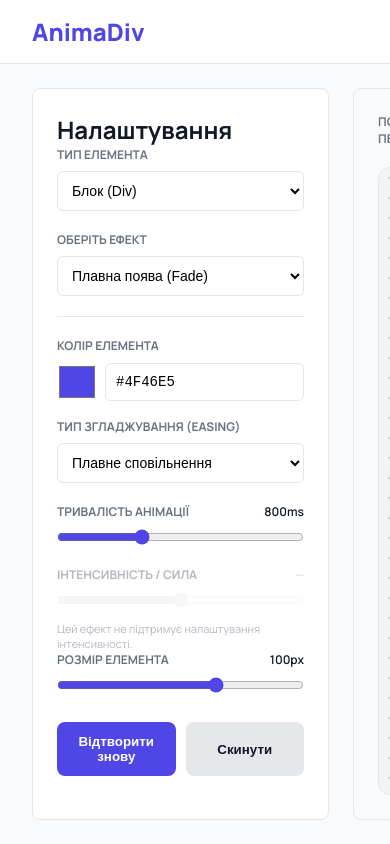
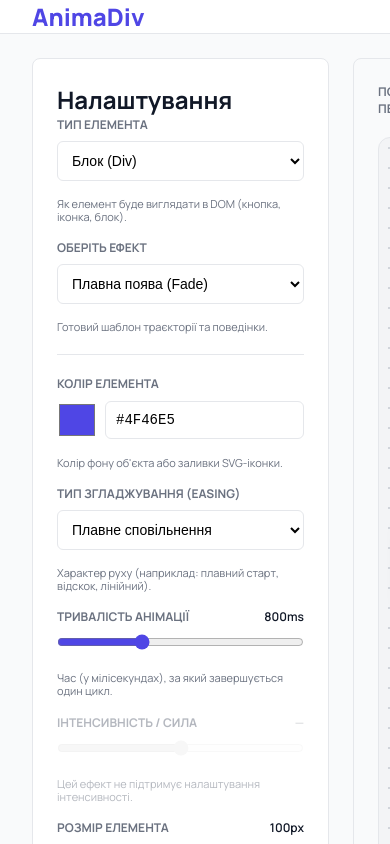
Before and after one commit to ulxxiz8/animadiv-generator, a React (Vite) app: page / in a window 390 px wide. Shown: the top 844 px of the page. Built offline with nearby package versions, Linux system fonts and the light colour scheme.

Commit message:
Завершено полірування (localStorage, підписи до UI, адаптивність)

```diff
--- a/src/App.css
+++ b/src/App.css
@@ -9,3 +9,16 @@
 .column {
   flex: 1; /* РІВНА ШИРИНА */
 }
+/* ТАСКА 3: Адаптивність для мобільних пристроїв */
+@media (max-width: 768px) {
+  .main-container {
+    flex-direction: column !important; /* Робимо блоки один під одним */
+    align-items: center;
+    gap: 20px;
+  }
+
+  .column {
+    width: 100% !important; /* Кожна колонка займає всю ширину екрану */
+    max-width: 100%;
+  }
+}
--- a/src/features/generator/ControlsPanel.jsx
+++ b/src/features/generator/ControlsPanel.jsx
@@ -16,22 +16,34 @@ const ControlsPanel = ({ params, onUpdate, onReset, onReplay }) => {
     ? currentPreset.supportsIntensity
     : false;
 
+  // ТАСКА 1: Єдиний стиль для всіх підказок (щоб код був чистим)
+  const helperStyle = {
+    fontSize: '11px',
+    color: '#6b7280', // muted gray
+    marginTop: '4px',
+    marginBottom: '10px',
+    lineHeight: '1.2',
+  };
+
   return (
     <div className="controls-panel">
       <h2>Налаштування</h2>
 
       {/* Завдання 1: Тип елемента */}
-      <section style={{ marginBottom: '20px' }}>
+      <section style={{ marginBottom: '16px' }}>
         <Select
           label="Тип елемента"
           options={elementTypes}
           value={params.elementType}
           onChange={(val) => onUpdate('elementType', val)}
         />
+        <p style={helperStyle}>
+          Як елемент буде виглядати в DOM (кнопка, іконка, блок).
+        </p>
       </section>
 
       {/* Завдання 2: Ефект анімації */}
-      <section style={{ marginBottom: '20px' }}>
+      <section style={{ marginBottom: '16px' }}>
         <Select
           label="Оберіть ефект"
           options={animationPresets.map((preset) => ({
@@ -41,6 +53,7 @@ const ControlsPanel = ({ params, onUpdate, onReset, onReplay }) => {
           value={params.presetId}
           onChange={(val) => onUpdate('presetId', val)}
         />
+        <p style={helperStyle}>Готовий шаблон траєкторії та поведінки.</p>
       </section>
 
       {/* Лінія-розділювач */}
@@ -53,23 +66,30 @@ const ControlsPanel = ({ params, onUpdate, onReset, onReplay }) => {
       />
 
       {/* Завдання 3: Вибір кольору */}
+      <section style={{ marginBottom: '16px' }}>
         <ColorPicker
           label="Колір елемента"
           value={params.color}
           onChange={(val) => onUpdate('color', val)}
         />
+        <p style={helperStyle}>Колір фону об'єкта або заливки SVG-іконки.</p>
+      </section>
 
       {/* Завдання 6: Easing */}
-      <section style={{ marginTop: '16px', marginBottom: '20px' }}>
+      <section style={{ marginTop: '16px', marginBottom: '16px' }}>
         <Select
           label="Тип згладжування (Easing)"
           options={easingOptions}
           value={params.easing}
           onChange={(val) => onUpdate('easing', val)}
         />
+        <p style={helperStyle}>
+          Характер руху (наприклад: плавний старт, відскок, лінійний).
+        </p>
       </section>
 
       {/* Завдання 5: Тривалість */}
+      <section style={{ marginBottom: '16px' }}>
         <RangeSlider
           label="Тривалість анімації"
           min={200}
@@ -79,10 +99,14 @@ const ControlsPanel = ({ params, onUpdate, onReset, onReplay }) => {
           unit="ms"
           onChange={(val) => onUpdate('duration', val)}
         />
+        <p style={helperStyle}>
+          Час (у мілісекундах), за який завершується один цикл.
+        </p>
+      </section>
 
       {/* Завдання 7: Інтенсивність */}
       <section
-        style={{ marginTop: '16px', opacity: supportsIntensity ? 1 : 0.5 }}
+        style={{ marginBottom: '16px', opacity: supportsIntensity ? 1 : 0.5 }}
       >
         <RangeSlider
           label="Інтенсивність / Сила"
@@ -94,20 +118,19 @@ const ControlsPanel = ({ params, onUpdate, onReset, onReplay }) => {
           onChange={(val) => onUpdate('intensity', val)}
           disabled={!supportsIntensity}
         />
-        {!supportsIntensity && (
-          <p
-            style={{
-              fontSize: '11px',
-              color: 'var(--text-muted)',
-              marginTop: '-8px',
-            }}
-          >
+        {supportsIntensity ? (
+          <p style={helperStyle}>
+            Глибина або розмах застосованого ефекту трансформації.
+          </p>
+        ) : (
+          <p style={helperStyle}>
             Цей ефект не підтримує налаштування інтенсивності.
           </p>
         )}
       </section>
 
       {/* Завдання 4: Розмір */}
+      <section style={{ marginBottom: '16px' }}>
         <RangeSlider
           label="Розмір елемента"
           min={24}
@@ -117,8 +140,12 @@ const ControlsPanel = ({ params, onUpdate, onReset, onReplay }) => {
           unit="px"
           onChange={(val) => onUpdate('size', val)}
         />
+        <p style={helperStyle}>
+          Базові габарити (ширина та висота) у пікселях.
+        </p>
+      </section>
 
-      {/* Завдання 8 і 9: Кнопки дій (тепер красиво в один рядок) */}
+      {/* Завдання 8 і 9: Кнопки дій */}
       <div style={{ marginTop: '24px', display: 'flex', gap: '10px' }}>
         <Button onClick={onReplay}>Відтворити знову</Button>
         <Button variant="secondary" onClick={onReset}>
--- a/src/features/generator/GeneratorPage.jsx
+++ b/src/features/generator/GeneratorPage.jsx
@@ -1,4 +1,4 @@
-import React, { useMemo, useState } from 'react';
+import React, { useMemo, useState, useEffect } from 'react';
 import ControlsPanel from './ControlsPanel';
 import PreviewArea from './PreviewArea';
 import CodeOutput from './CodeOutput';
@@ -6,41 +6,52 @@ import { initialParams } from '../../data/defaultParams';
 import { generateFullCSS } from '../../utils/generateCss';
 
 const GeneratorPage = () => {
-  const [params, setParams] = useState(initialParams);
+  // ТАСКА: Завантаження параметрів з localStorage при старті
+  const [params, setParams] = useState(() => {
+    const saved = localStorage.getItem('animadiv-params');
+    return saved ? JSON.parse(saved) : initialParams;
+  });
+
   const [refreshKey, setRefreshKey] = useState(0);
 
   const updateParam = (key, value) =>
     setParams((prev) => ({ ...prev, [key]: value }));
-  const resetParams = () => setParams(initialParams);
+  const resetParams = () => {
+    setParams(initialParams);
+    localStorage.removeItem('animadiv-params'); // Очищення при скиданні
+  };
   const handleReplay = () => setRefreshKey((prev) => prev + 1);
 
-  // Таска 6: Обчислення (залишається робочою)
   const fullCss = useMemo(() => generateFullCSS(params), [params]);
 
-  // ТАСКА 4: Автоматичний перезапуск при зміні пресета (ТЕПЕР ВОНО СТОЇТЬ ОКРЕМО)
-  React.useEffect(() => {
+  // ТАСКА: Збереження params у localStorage з Debounce 500мс
+  useEffect(() => {
+    const timer = setTimeout(() => {
+      localStorage.setItem('animadiv-params', JSON.stringify(params));
+      console.log('Saved to localStorage'); // Для тестування
+    }, 500);
+
+    // Очищення таймера, якщо params змінилися швидше ніж за 500мс
+    return () => clearTimeout(timer);
+  }, [params]);
+
+  // Автоматичний перезапуск при зміні пресета
+  useEffect(() => {
     handleReplay();
   }, [params.presetId]);
 
-  // ТАСКА: Ін'єкція стилів у DOM
-  React.useEffect(() => {
-    // 1. Створюємо або знаходимо існуючий тег <style> для наших динамічних анімацій
+  // Ін'єкція стилів у DOM
+  useEffect(() => {
     let styleTag = document.getElementById('dynamic-animation-styles');
-
     if (!styleTag) {
       styleTag = document.createElement('style');
       styleTag.id = 'dynamic-animation-styles';
       document.head.appendChild(styleTag);
     }
-
-    // 2. Записуємо наш згенерований CSS у цей тег
     styleTag.innerHTML = fullCss;
 
-    // 3. Очищення при видаленні компонента
     return () => {
-      if (styleTag) {
-        styleTag.innerHTML = '';
-      }
+      if (styleTag) styleTag.innerHTML = '';
     };
   }, [fullCss]);
 
@@ -54,11 +65,9 @@ const GeneratorPage = () => {
           onReplay={handleReplay}
         />
       </div>
-
       <div className="column preview-panel">
         <PreviewArea params={params} refreshKey={refreshKey} />
       </div>
-
       <div className="column code-panel">
         <CodeOutput params={params} code={fullCss} />
       </div>
```
Lines whose indentation alone changed are shown as unchanged.
